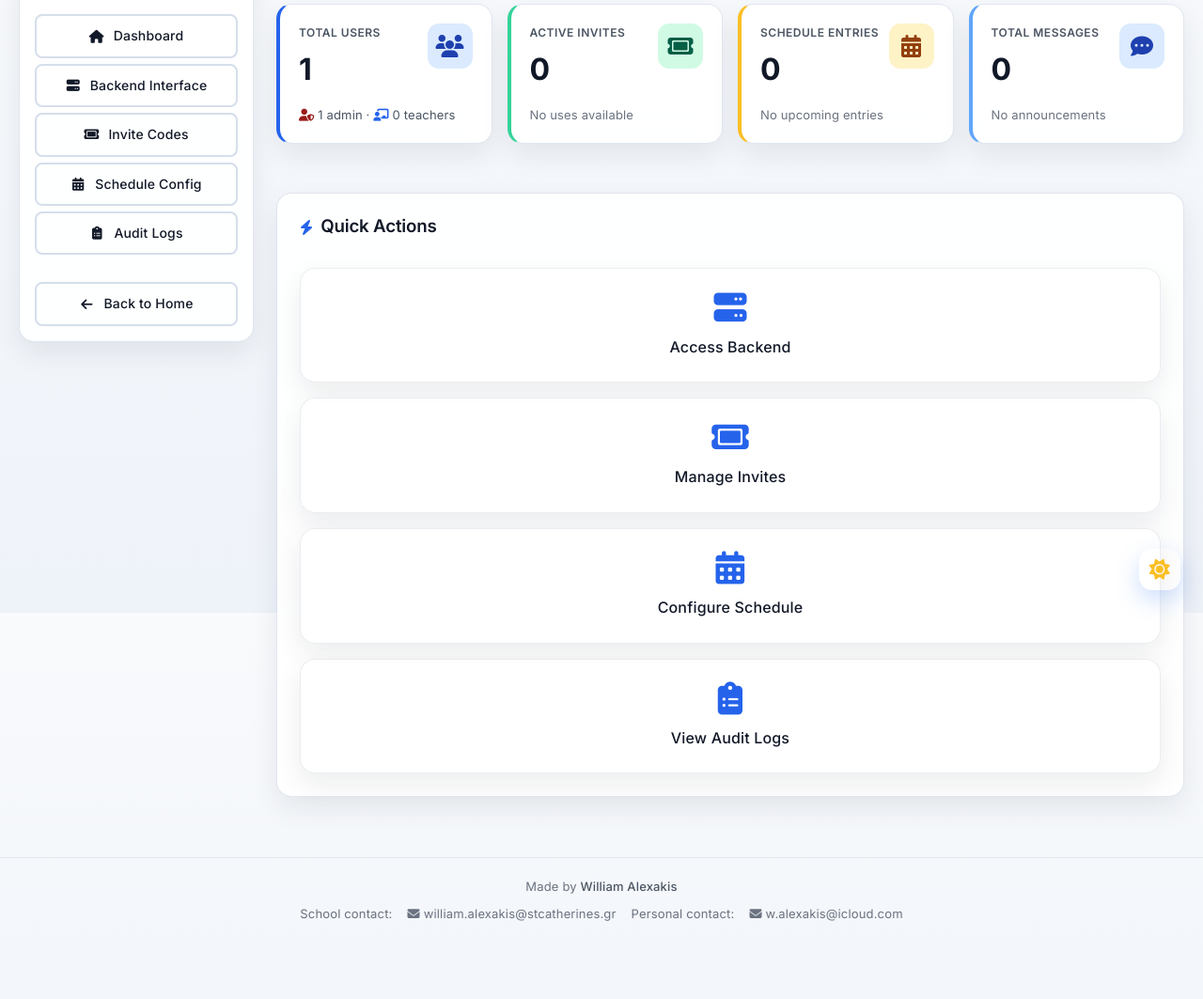
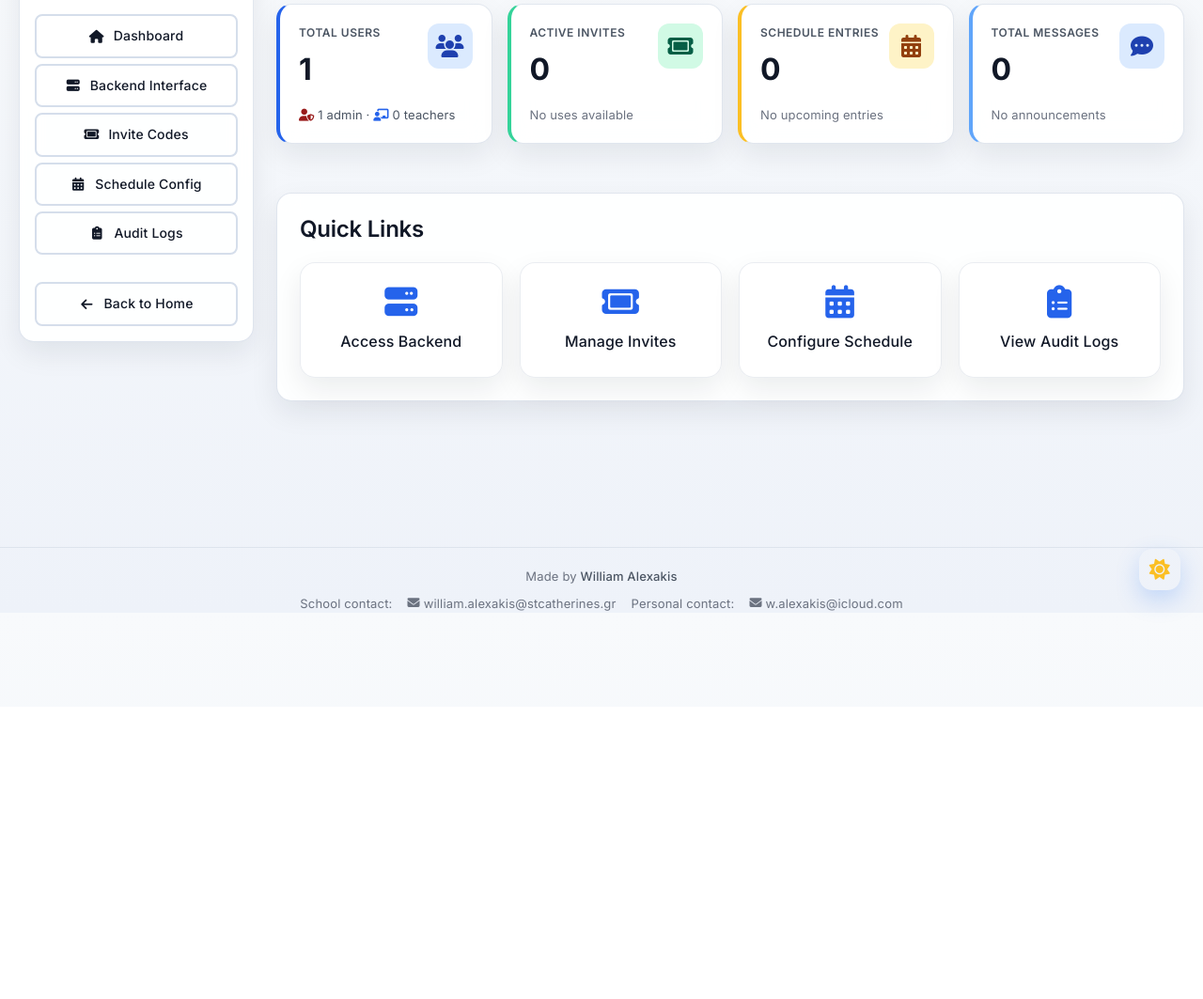
Before and after one commit to williamalexakis/stcats-ops, a Django app: page /panel/ in a window 1280 px wide. Shown: the part 148-1211 px from the top of the page at 94% size. After the commit the page ends 800 px from the top, so only its background shows below. Run offline with Django 5.2, Linux system fonts and the light colour scheme; the visitor is signed in with stand-in values (Sample User, id 1); data comes from the database, SQL or seed files in the repository; data that the repository does not hold is empty.

Commit message:
Fix: Restore horizontal fitting for admin dashboard quicklinks

```diff
--- a/core/templates/core/admin_dashboard.html
+++ b/core/templates/core/admin_dashboard.html
@@ -123,42 +123,40 @@
 
 <div class="card quick-actions">
     <div class="quick-actions__header">
-        <i class="fa-solid fa-bolt icon-teacher"></i>
-
-        <h3 class="quick-actions__title">Quick Actions</h3>
+        <h2 class="quick-actions__title">Quick Links</h2>
     </div>
 
-    <div class="tile-grid">
+    <div class="home-quick-links__grid home-features home-features--grid">
         {% if request.user.is_superuser %}
 
             <a href="/admin/"
-               class="tile-link">
-                <i class="fa-solid fa-server tile-link__icon"></i>
+               class="home-feature-link">
+                <i class="fa-solid fa-server home-feature-link__icon"></i>
 
-                <span class="tile-link__label">Access Backend</span>
+                <span class="home-feature-link__label">Access Backend</span>
             </a>
 
         {% endif %}
 
         <a href="{% url 'admin_invites' %}"
-           class="tile-link">
-            <i class="fa-solid fa-ticket tile-link__icon"></i>
+           class="home-feature-link">
+            <i class="fa-solid fa-ticket home-feature-link__icon"></i>
 
-            <span class="tile-link__label">Manage Invites</span>
+            <span class="home-feature-link__label">Manage Invites</span>
         </a>
 
         <a href="{% url 'admin_scheduler_config' %}"
-           class="tile-link">
-            <i class="fa-solid fa-calendar-days tile-link__icon"></i>
+           class="home-feature-link">
+            <i class="fa-solid fa-calendar-days home-feature-link__icon"></i>
 
-            <span class="tile-link__label">Configure Schedule</span>
+            <span class="home-feature-link__label">Configure Schedule</span>
         </a>
 
         <a href="{% url 'admin_audit_logs' %}"
-           class="tile-link">
-            <i class="fa-solid fa-clipboard-list tile-link__icon"></i>
+           class="home-feature-link">
+            <i class="fa-solid fa-clipboard-list home-feature-link__icon"></i>
 
-            <span class="tile-link__label">View Audit Logs</span>
+            <span class="home-feature-link__label">View Audit Logs</span>
         </a>
     </div>
 </div>
--- a/static/css/features.css
+++ b/static/css/features.css
@@ -306,6 +306,10 @@
     margin-top: 32px;
 }
 
+.tile-grid {
+    grid-template-columns: repeat(auto-fit, minmax(180px, 1fr));
+}
+
 .home-features--grid {
     grid-template-columns: repeat(auto-fit, minmax(180px, 1fr));
 }
```
